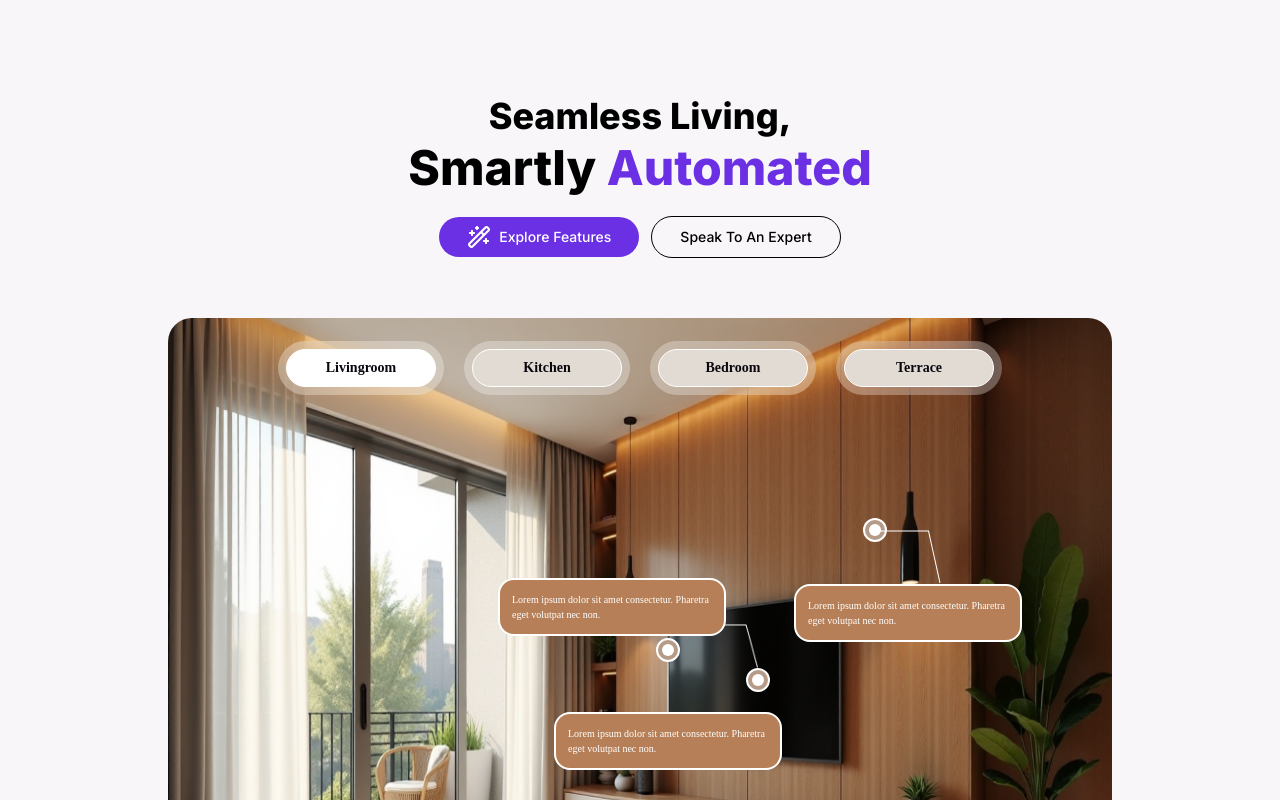
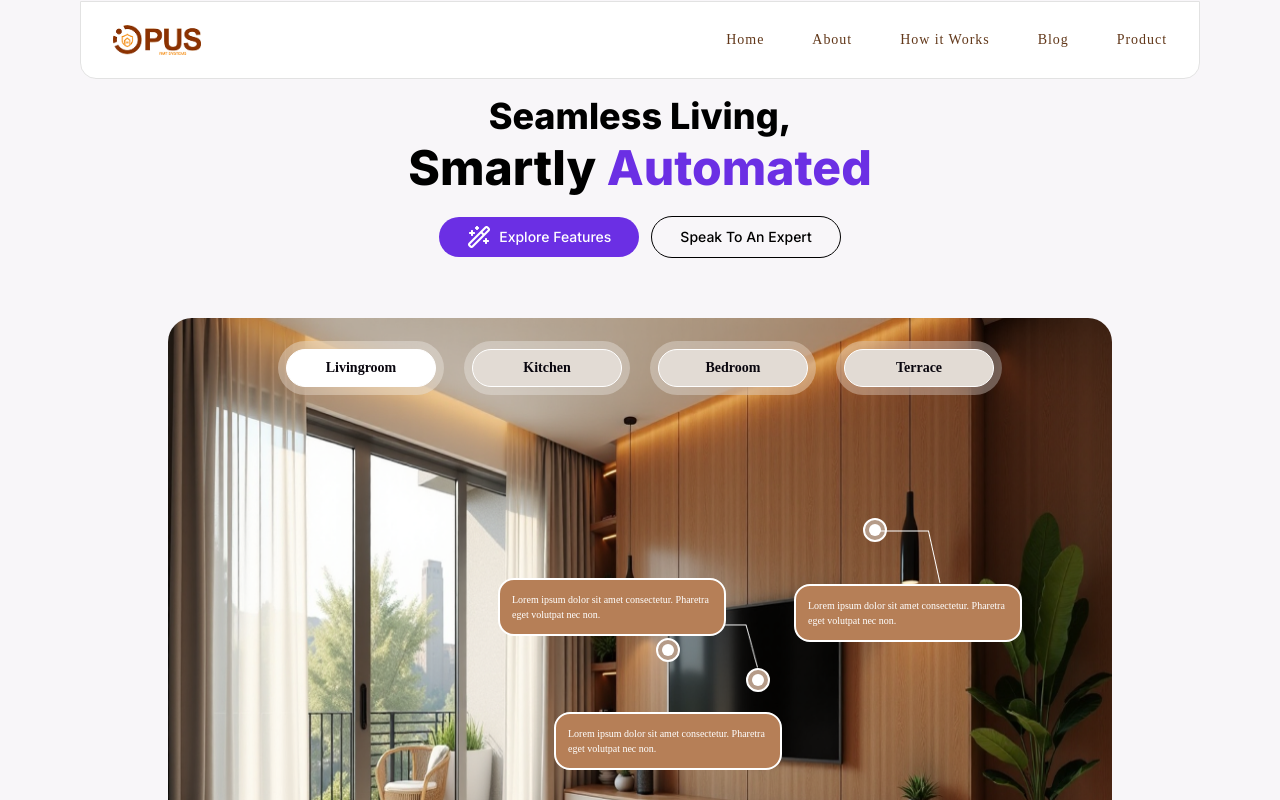
Before and after one commit to jibinshan/opus-web, a Next.js app: page / in a window 1280 px wide. Shown: the top 800 px of the page. Built offline with nearby package versions, Linux system fonts and the light colour scheme.

Commit message:
add Navbar and Sidebar components with logo and styling updates

```diff
--- a/src/app/globals.css
+++ b/src/app/globals.css
@@ -7,7 +7,7 @@
 @theme {
 	--font-inter: "inter", "sans-serif";
 	--font-open_sans: "open_sans", "sans-serif";
-
+	--font-public_sans: "public_sans", "sans-serif";
 	--color-background: hsl(var(--background));
 	--color-foreground: hsl(var(--foreground));
 
@@ -65,6 +65,7 @@
   color utility to any element that depends on these defaults.
 */
 @layer base {
+
 	*,
 	::after,
 	::before,
--- a/src/app/layout.tsx
+++ b/src/app/layout.tsx
@@ -1,5 +1,5 @@
 import type { Metadata } from "next";
-import { Inter, Open_Sans } from "next/font/google";
+import { Inter, Open_Sans, Public_Sans } from "next/font/google";
 import "./globals.css";
 import { cn } from "@/lib/utils";
 
@@ -10,6 +10,11 @@ const inter = Inter({
 
 const open_sans = Open_Sans({
 	variable: "--open_sans",
+	subsets: ["latin"],
+});
+
+const public_sans = Public_Sans({
+	variable: "--public_sans",
 	subsets: ["latin"],
 });
 
@@ -29,7 +34,8 @@ export default function RootLayout({
 				className={cn(
 					"min-h-screen bg-background font-manrope antialiased",
 					inter.variable,
-					open_sans.variable
+					open_sans.variable,
+					public_sans.variable
 				)}
 			>
 				{children}
--- a/src/app/page.tsx
+++ b/src/app/page.tsx
@@ -16,10 +16,12 @@ import Built from "./(section)/Built";
 import TrustedPartnerRes from "./(section)/TrustedPartnerRes";
 import Hero from "./(section)/Hero";
 import HeroRes from "./(section)/HeroRes";
+import Navbar from "@/components/Navbar";
 
 export default function Home() {
 	return (
 		<div className="w-full h-full flex flex-col justify-center items-center">
+			<Navbar position="fixed" />
 			<div className="hidden md:block md:w-full">
 				<Hero />
 			</div>
@@ -56,6 +58,6 @@ export default function Home() {
 			{/* <ImageSlider /> */}
 			{/*
 			 */}
-		</div>
+		</div >
 	);
 }
--- a/src/components/Navbar.tsx
+++ b/src/components/Navbar.tsx
@@ -1,9 +1,9 @@
 import Image from "next/image";
 import Link from "next/link";
 import React from "react";
-
-import { Button } from "@/components/ui/button";
-import { Sidebar } from "./ui/sidebar";
+import Sidebar from "./SideBar";
+import { Button } from "./ui/button";
+import { Menu } from "lucide-react";
 
 interface NavbarProps {
 	position?: "static" | "fixed" | "absolute";
@@ -19,60 +19,60 @@ const Navbar: React.FC<NavbarProps> = ({ position = "static" }) => {
 					<div className="">
 						<Link href={"/"}>
 							<Image
-								src={"/images/home/navbar/logo.svg"}
-								width={228}
-								height={78}
+								src={"/images/home/navbar/logo.png"}
+								width={112}
+								height={38}
 								alt="logo"
-								className="w-24"
+								className="w-14 md:w-24"
 							/>
 						</Link>
 					</div>
 					<div className="hidden w-full flex-row  items-end justify-end gap-12 bg-transparent py-3 lg:flex">
 						<Link
-							className="text-center font-public_sans text-sm font-[500]  tracking-[0.96px] text-[#62381A]"
+							className="text-center font-public.sans text-sm font-[500]  tracking-[0.96px] text-[#62381A]"
 							href={"/"}
 						>
 							Home
 						</Link>
 						<Link
-							className="text-center font-public_sans text-sm font-[500]  tracking-[0.96px] text-[#62381A]"
+							className="text-center font-public.sans text-sm font-[500]  tracking-[0.96px] text-[#62381A]"
 							href={""}
 						>
 							About
 						</Link>
 
 						<Link
-							className="text-center font- text-sm font-[500]  tracking-[0.96px] text-[#62381A]"
+							className="text-center font-public.sans text-sm font-[500]  tracking-[0.96px] text-[#62381A]"
 							href={""}
 						>
 							How it Works
 						</Link>
 						<Link
-							className="text-center font-public_sans text-sm font-[500]  tracking-[0.96px] text-[#62381A]"
+							className="text-center font-public.sans text-sm font-[500]  tracking-[0.96px] text-[#62381A]"
 							href={""}
 						>
 							Blog
 						</Link>
 						<Link
-							className="text-center font-public_sans text-sm font-[500]  tracking-[0.96px] text-[#62381A]"
+							className="text-center font-public.sans text-sm font-[500]  tracking-[0.96px] text-[#62381A]"
 							href={""}
 						>
 							Product
 						</Link>
 					</div>
 
-					{/* <div className="lg:hidden">
+					<div className="lg:hidden">
 						<Sidebar>
 							<Button
 								variant="ghost"
 								className="flex px-1 py-1 text-primary hover:bg-transparent hover:text-primary"
 							>
 								<div className="flex flex-row gap-2">
-									<EqualizerIcon />
+									<Menu className="w-7 h-7" />
 								</div>
 							</Button>
 						</Sidebar>
-					</div> */}
+					</div>
 				</div>
 			</div>
 		</section>
@@ -80,13 +80,3 @@ const Navbar: React.FC<NavbarProps> = ({ position = "static" }) => {
 };
 
 export default Navbar;
-
-const EqualizerIcon: React.FC = () => {
-	return (
-		<div className="equalizer-icon rotate">
-			<div className="bar"></div>
-			<div className="bar"></div>
-			<div className="bar"></div>
-		</div>
-	);
-};
--- /dev/null
+++ b/src/components/SideBar.tsx
@@ -0,0 +1,116 @@
+import {
+    Sheet,
+    SheetContent,
+    SheetDescription,
+    SheetHeader,
+    SheetTitle,
+    SheetTrigger,
+} from "@/components/ui/sheet";
+import Image from "next/image";
+import Link from "next/link";
+import { type FC } from "react";
+
+interface SidebarProps {
+    children: React.ReactNode;
+}
+
+const Sidebar: FC<SidebarProps> = ({ children }) => {
+    return (
+        <Sheet>
+            <SheetTrigger asChild>{children}</SheetTrigger>
+            <SheetContent className="w-[90%] h-[100vh] sm:w-[540px] justify-center items-center">
+                <SheetHeader>
+                    <SheetTitle>
+
+                    </SheetTitle>
+                    <SheetDescription>
+
+                        {/* <Button
+                              variant="link"
+                              className={cn("w-full flex justify-start p-0 uppercase text-accent text-white border-b-[1px] border-b-gray-800")}
+                              asChild
+                          >
+                              <Link href="/menu" className="flex gap-2 py-6"><Dock /> <span>Menu</span></Link>
+                          </Button>
+                          <Button
+                              asChild
+                              variant="link"
+                              className="w-full flex justify-start p-0 uppercase text-accent text-white border-b-[1px] border-b-gray-800"
+                          >
+                              <Link href="/about-us" className="flex gap-2 py-6"><ShieldQuestion /> <span>About</span> </Link>
+                          </Button>
+                          <Button
+                              variant="link"
+                              className="w-full flex justify-start p-0 uppercase text-accent text-white border-b-[1px] border-b-gray-800"
+                              asChild
+                          >
+                              <Link href="/contact" className="flex gap-2 py-6"><Phone /> <span>Contact</span></Link>
+                          </Button>
+                          <Button
+                              asChild
+                              variant="link"
+                              className="w-full flex justify-start px-1 p-0 uppercase text-accent text-white border-b-[1px] border-b-gray-800"
+                          >
+                              <Link href="/table-booking" className="flex gap-2 py-6"><BookCheck /> <span>Booking</span> </Link>
+                          </Button>
+                          <Button
+                              asChild
+                              variant="link"
+                              className="w-full flex justify-start p-0 uppercase text-accent text-white"
+                          >
+                              <Link href="/gift-voucher" className="flex gap-2 py-6" ><Gift /> <span>Gift Voucher</span></Link>
+                          </Button> */}
+                    </SheetDescription>
+                </SheetHeader>
+                <div className="w-full h-[95vh] flex flex-col items-center justify-center gap-14">
+                    <Image
+                        src="/images/home/navbar/logo.png"
+                        width={112}
+                        height={38}
+                        alt="logo"
+                    />
+                    <div className="flex w-full flex-col items-center justify-center gap-10 pt-14">
+                        <Link
+                            href="/"
+                            className="font-jost flex w-full justify-center p-0 text-2xl uppercase font-public.sans  font-[500] text-[#62381A] tracking-[1.2px]"
+                        >
+                            Home
+                        </Link>
+                        <Link
+                            href=""
+                            className="font-jost flex w-full justify-center p-0 text-2xl uppercase font-public.sans  font-[500] text-[#62381A] tracking-[1.2px]"
+                        >
+                            About
+                        </Link>
+                        {/* <Link
+                            href="/about-us"
+                            className="font-playfair flex w-full justify-start p-0 text-4xl font-normal text-accent text-white"
+                        >
+                            About
+                        </Link> */}
+                        <Link
+                            href=""
+                            className="font-jost flex w-full justify-center p-0 text-2xl uppercase font-public.sans  font-[500] text-[#62381A] tracking-[1.2px]"
+                        >
+                            How It Works
+                        </Link>
+                        <Link
+                            href=""
+                            className="font-jost flex w-full justify-center p-0 text-2xl uppercase font-public.sans  font-[500] text-[#62381A] tracking-[1.2px]"
+                        >
+                            Blog
+                        </Link>
+                        <Link
+                            href=""
+                            className="font-jost flex w-full justify-center p-0 text-2xl uppercase font-public.sans  font-[500] text-[#62381A] tracking-[1.2px]"
+                        >
+                            Product
+                        </Link>
+                    </div>
+                </div>
+            </SheetContent>
+        </Sheet>
+    );
+};
+
+export default Sidebar;
```
Also changed, not shown: public/images/home/navbar/logo.png (added), public/images/home/navbar/logo.svg (deleted).
